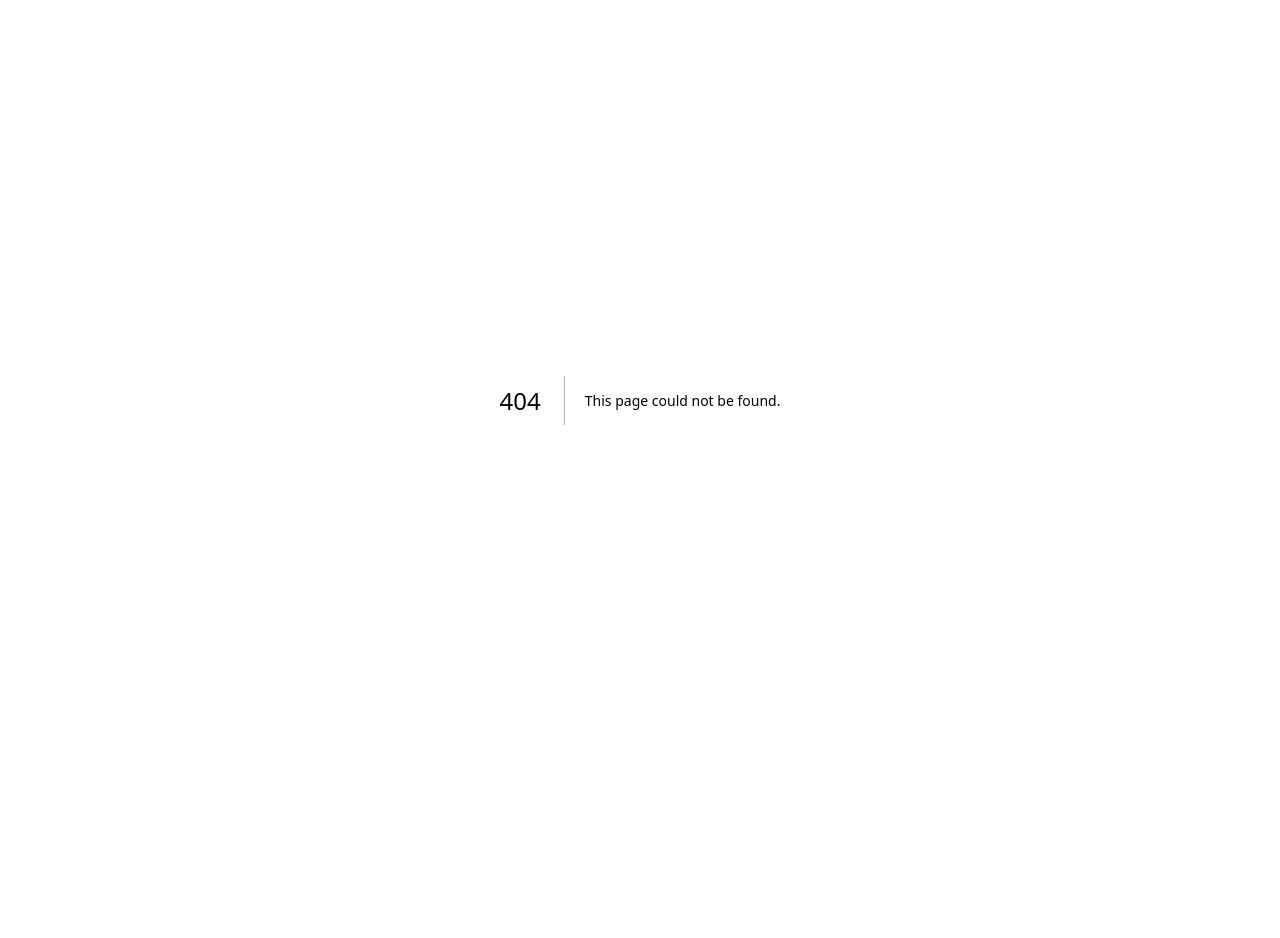
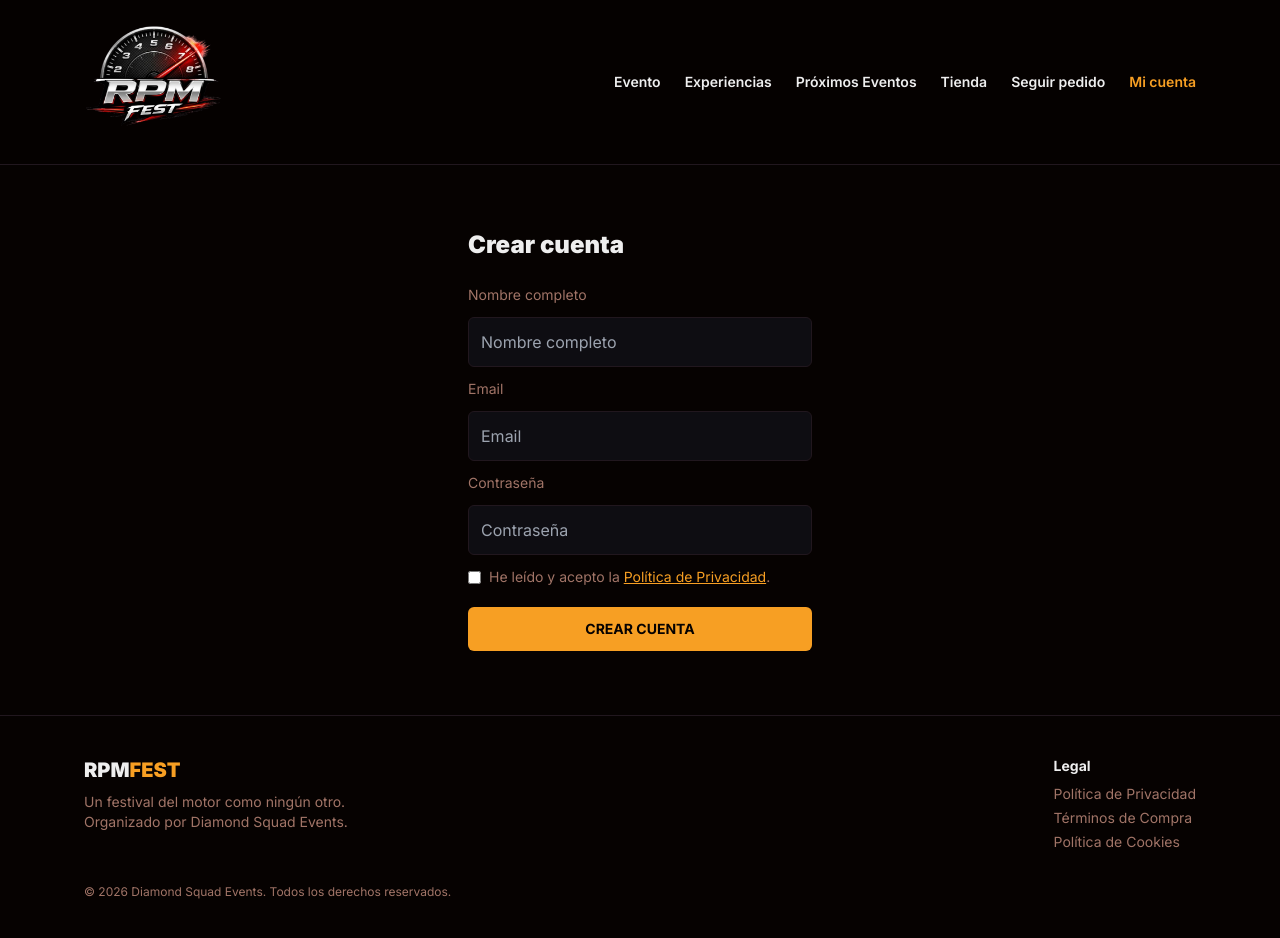
Before and after one commit to LethalKrisixTools/rpmfest, a Next.js app: page /registro in a window 1280 px wide. Before the commit this address had no page. Before the commit the page ends 800 px from the top, so only its background shows below. Built offline with nearby package versions, Linux system fonts and the light colour scheme.

Commit message:
feat: add /registro page with mandatory consent checkbox

```diff
--- /dev/null
+++ b/app/registro/page.tsx
@@ -0,0 +1,112 @@
+'use client';
+
+import { useRouter } from 'next/navigation';
+import { useState } from 'react';
+import { Navbar } from '@/components/Navbar';
+import { Footer } from '@/components/Footer';
+import { ConsentCheckbox } from '@/components/ConsentCheckbox';
+import { CartMergeDialog } from '@/components/CartMergeDialog';
+import { createClient } from '@/lib/supabase/client';
+import { getGuestCart } from '@/lib/cart';
+
+export default function RegistroPage() {
+  const router = useRouter();
+  const [fullName, setFullName] = useState('');
+  const [email, setEmail] = useState('');
+  const [password, setPassword] = useState('');
+  const [consent, setConsent] = useState(false);
+  const [error, setError] = useState('');
+  const [showMerge, setShowMerge] = useState(false);
+  const [submitting, setSubmitting] = useState(false);
+
+  async function handleSubmit(e: React.FormEvent) {
+    e.preventDefault();
+    setError('');
+    if (!consent) {
+      setError('Debes aceptar la Política de Privacidad para continuar.');
+      return;
+    }
+    setSubmitting(true);
+    try {
+      const supabase = createClient();
+      const { error: signUpError } = await supabase.auth.signUp({
+        email,
+        password,
+        options: {
+          data: { full_name: fullName, terms_accepted_at: new Date().toISOString() }
+        }
+      });
+      if (signUpError) {
+        setError(signUpError.message);
+        return;
+      }
+      if (getGuestCart().length > 0) {
+        setShowMerge(true);
+      } else {
+        router.push('/tienda');
+      }
+    } catch {
+      setError('No se pudo crear la cuenta. Inténtalo de nuevo.');
+    } finally {
+      setSubmitting(false);
+    }
+  }
+
+  return (
+    <>
+      <Navbar />
+      <main className="mx-auto max-w-sm px-5 py-16">
+        <h1 className="mb-6 text-2xl font-black text-white-warm">Crear cuenta</h1>
+        <form onSubmit={handleSubmit} className="flex flex-col gap-3">
+          <label htmlFor="fullName" className="text-sm text-text-muted">
+            Nombre completo
+          </label>
+          <input
+            id="fullName"
+            required
+            placeholder="Nombre completo"
+            value={fullName}
+            onChange={(e) => setFullName(e.target.value)}
+            className="rounded-md border border-border-subtle bg-bg-dark p-3 text-white-warm"
+          />
+          <label htmlFor="email" className="text-sm text-text-muted">
+            Email
+          </label>
+          <input
+            id="email"
+            type="email"
+            required
+            placeholder="Email"
+            value={email}
+            onChange={(e) => setEmail(e.target.value)}
+            className="rounded-md border border-border-subtle bg-bg-dark p-3 text-white-warm"
+          />
+          <label htmlFor="password" className="text-sm text-text-muted">
+            Contraseña
+          </label>
+          <input
+            id="password"
+            type="password"
+            required
+            minLength={8}
+            placeholder="Contraseña"
+            value={password}
+            onChange={(e) => setPassword(e.target.value)}
+            className="rounded-md border border-border-subtle bg-bg-dark p-3 text-white-warm"
+          />
+          <ConsentCheckbox checked={consent} onChange={setConsent} />
+          {error && <p className="text-sm text-red-mid">{error}</p>}
+          <button
+            type="submit"
+            disabled={submitting}
+            className="mt-2 rounded-md bg-gold px-4 py-3 text-sm font-bold text-bg-darkest disabled:opacity-40"
+          >
+            CREAR CUENTA
+          </button>
+        </form>
+      </main>
+      <Footer />
+      {showMerge && <CartMergeDialog onDone={() => router.push('/tienda')} />}
+    </>
+  );
+}
```
